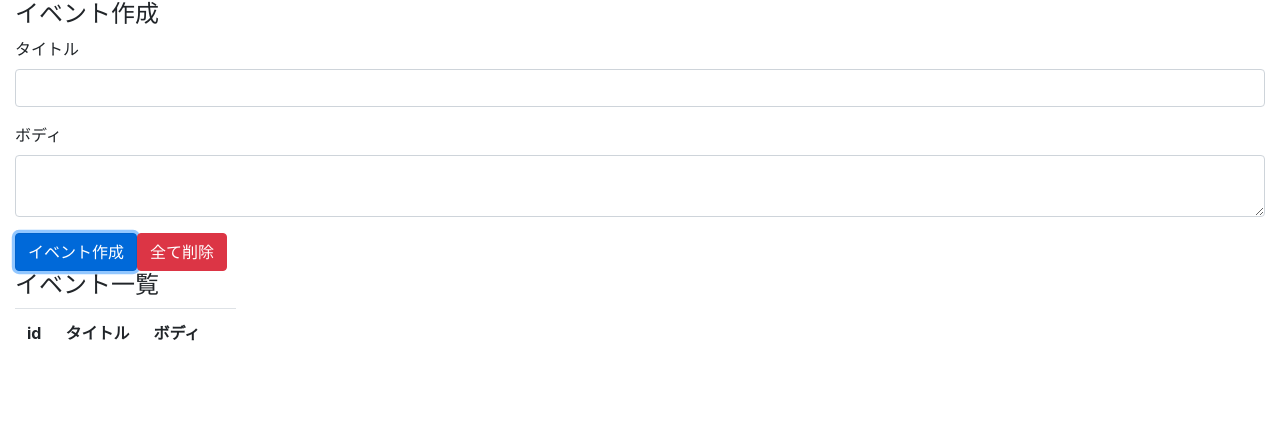
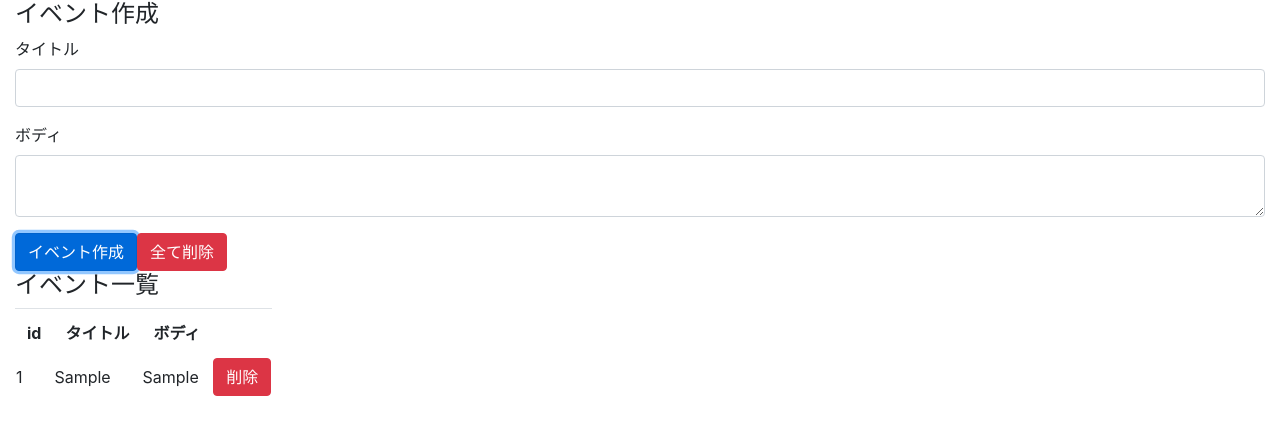
Before and after one commit to yakio0613/react-hoooks-study, a React (Create React App) app: page / in a window 1280 px wide. Both pictures are taken after typing "Sample", "Sample" into the empty fields and a click on the button "イベント作成". Shown: the top 434 px of the page. Built offline with nearby package versions, Linux system fonts and the light colour scheme.

Commit message:
display-events

```diff
--- a/src/components/App.js
+++ b/src/components/App.js
@@ -2,6 +2,7 @@
 
 import 'bootstrap/dist/css/bootstrap.min.css'
 
+import Event from './Event'
 import reducer from '../reducers'
 
 const App = () => {
@@ -47,9 +48,7 @@
           </tr>
         </thead>
         <tbody>
-          <tr>
-            <td></td>
-          </tr>
+          { state.map((event, index) => (<Event key={index} event={event} dispatch={dispatch} />)) }
         </tbody>
       </table>
     </div>
--- /dev/null
+++ b/src/components/Event.js
@@ -0,0 +1,20 @@
+import React from 'react'
+
+const Event = ({ dispatch, event }) => {
+  const id = event.id
+  const hundleClickDeleteButton = () =>{
+      dispatch({type: 'DELETE_EVENT', id: id})
+  }
+  return (
+  <tr>
+      <td>{ id }</td>
+      <td>{ event.title }</td>
+      <td>{ event.body }</td>
+      <td>
+      <button type="button" className="btn btn-danger" onClick={hundleClickDeleteButton}>削除</button>
+      </td>
+  </tr>
+  )
+}
+
+export default Event
--- a/src/reducers/index.js
+++ b/src/reducers/index.js
@@ -8,7 +8,7 @@
         const id = length === 0 ? 1 : state[length - 1].id + 1
         return [ ...state, {id, ...event} ]
     case 'DELETE_EVENT':
-        return state
+        return state.filter(event => event.id !== action.id)
     case 'DELETE_ALL_EVENT':
         return []
     default:
```
